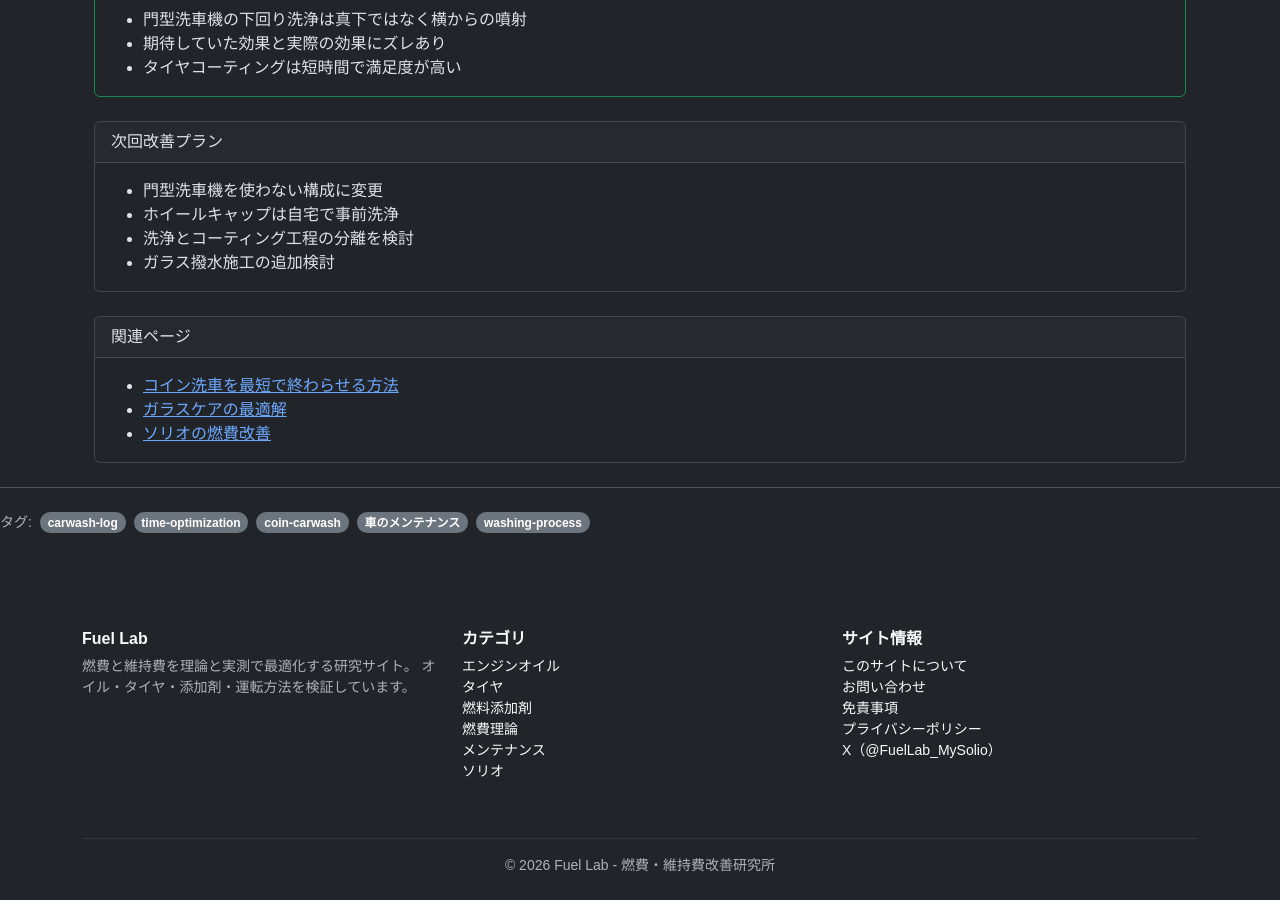
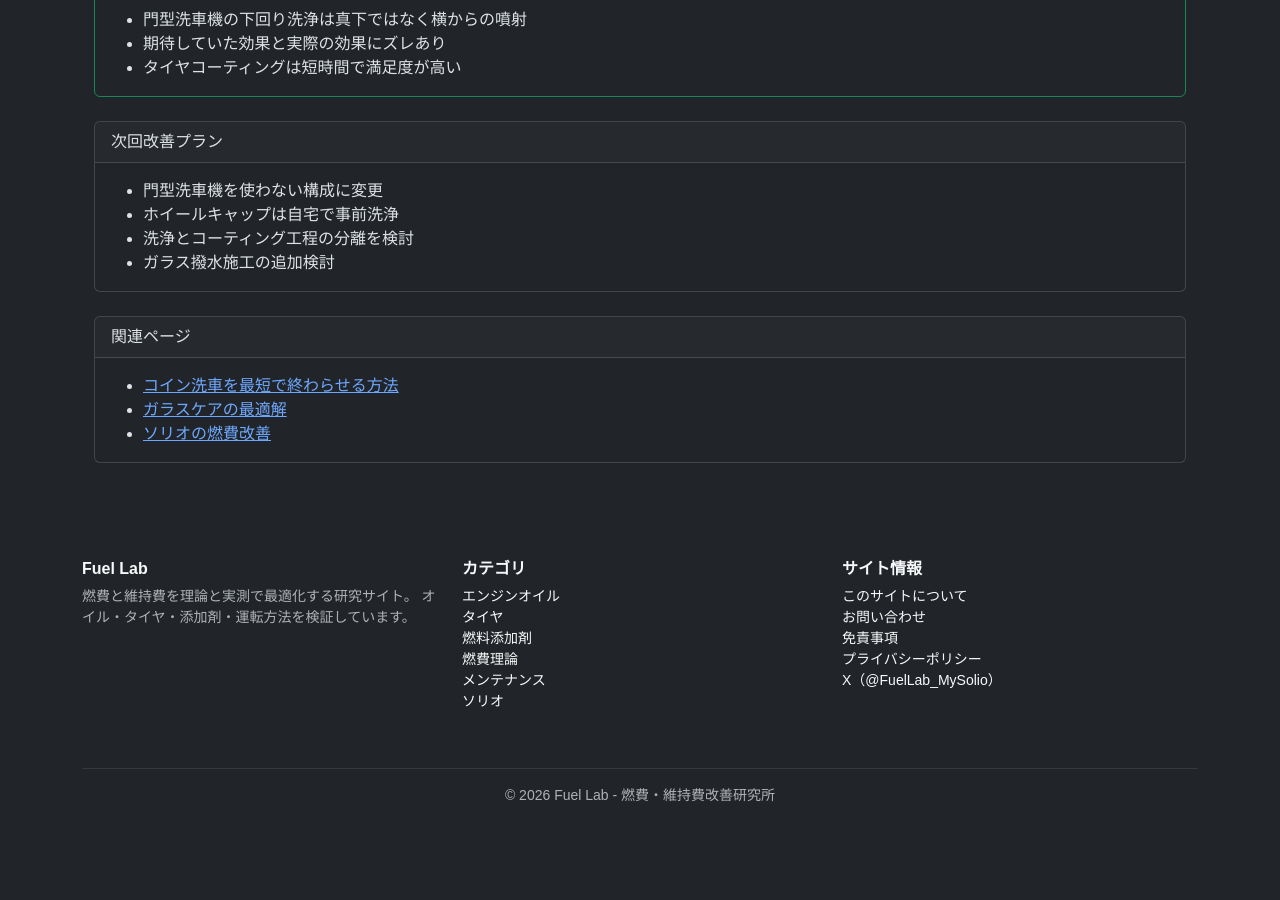
Before and after one commit to funyapar-org/fuel-lab, a Jekyll site: the page built from _carwash/2026-04-18.md, in a window 1280 px wide and 900 px high, scrolled down 1260 px. Built offline with Jekyll 4.4.1, drawn with Linux system fonts in a browser that asks for light colours; after the commit the page ends 2090 px from its top, so only the background shows below that.

Commit message:
2026-04-18.md を更新

```diff
--- a/_carwash/2026-04-18.md
+++ b/_carwash/2026-04-18.md
@@ -3,13 +3,6 @@ layout: default
 title: "コイン洗車90分は長すぎ？作業時間と無駄工程を実測検証"
 nav_title: "洗車ログ 2026-04-18"
 description: "コイン洗車で90分かかった実測ログをもとに、無駄な工程と時間短縮ポイントを分析。タイパ重視の洗車最適化を検証。"
-category: "carwash"
-tags:
-  - carwash-log
-  - time-optimization
-  - coin-carwash
-  - car-maintenance
-  - washing-process
 date: 2026-04-18 13:40:00 +0900
 ---
 
```
